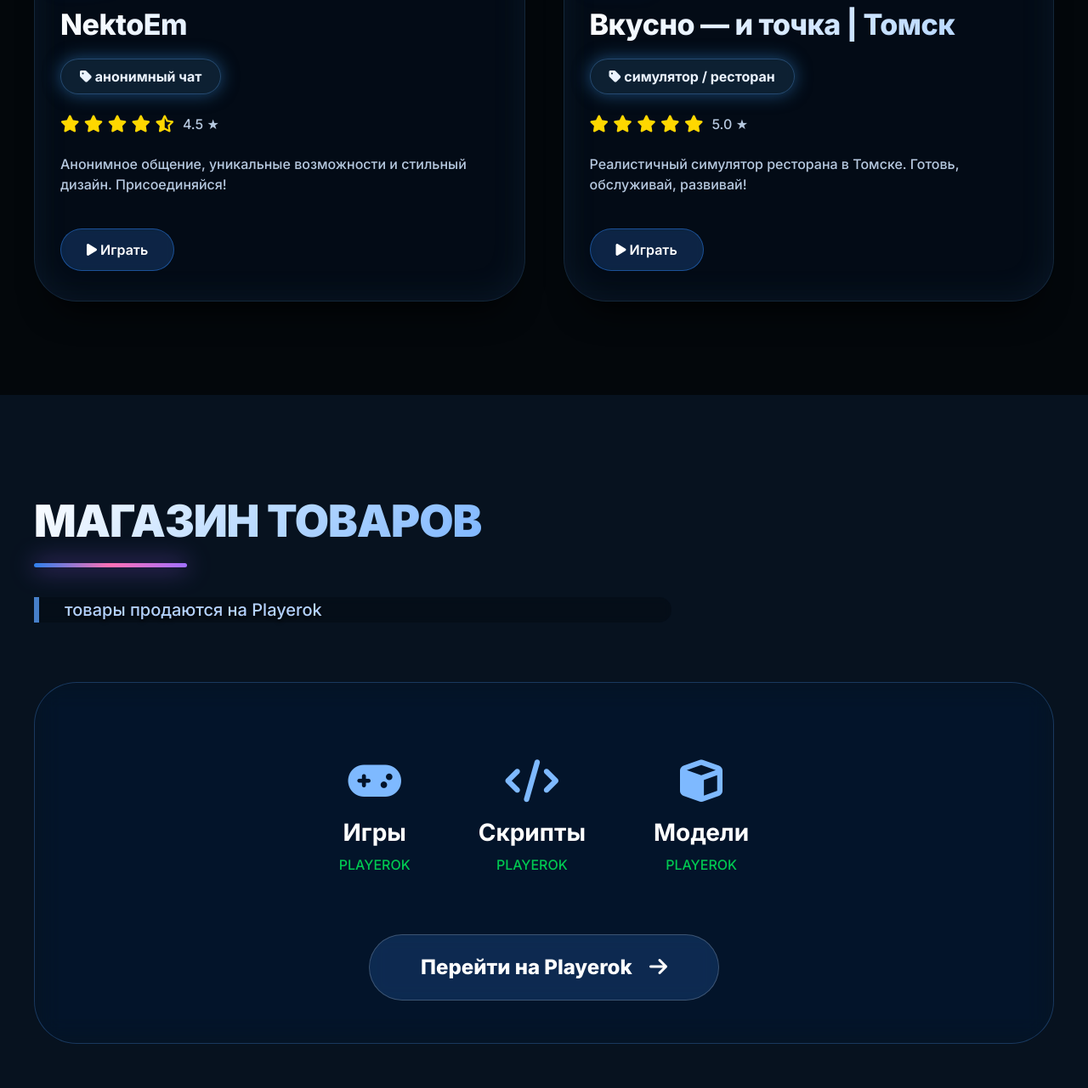
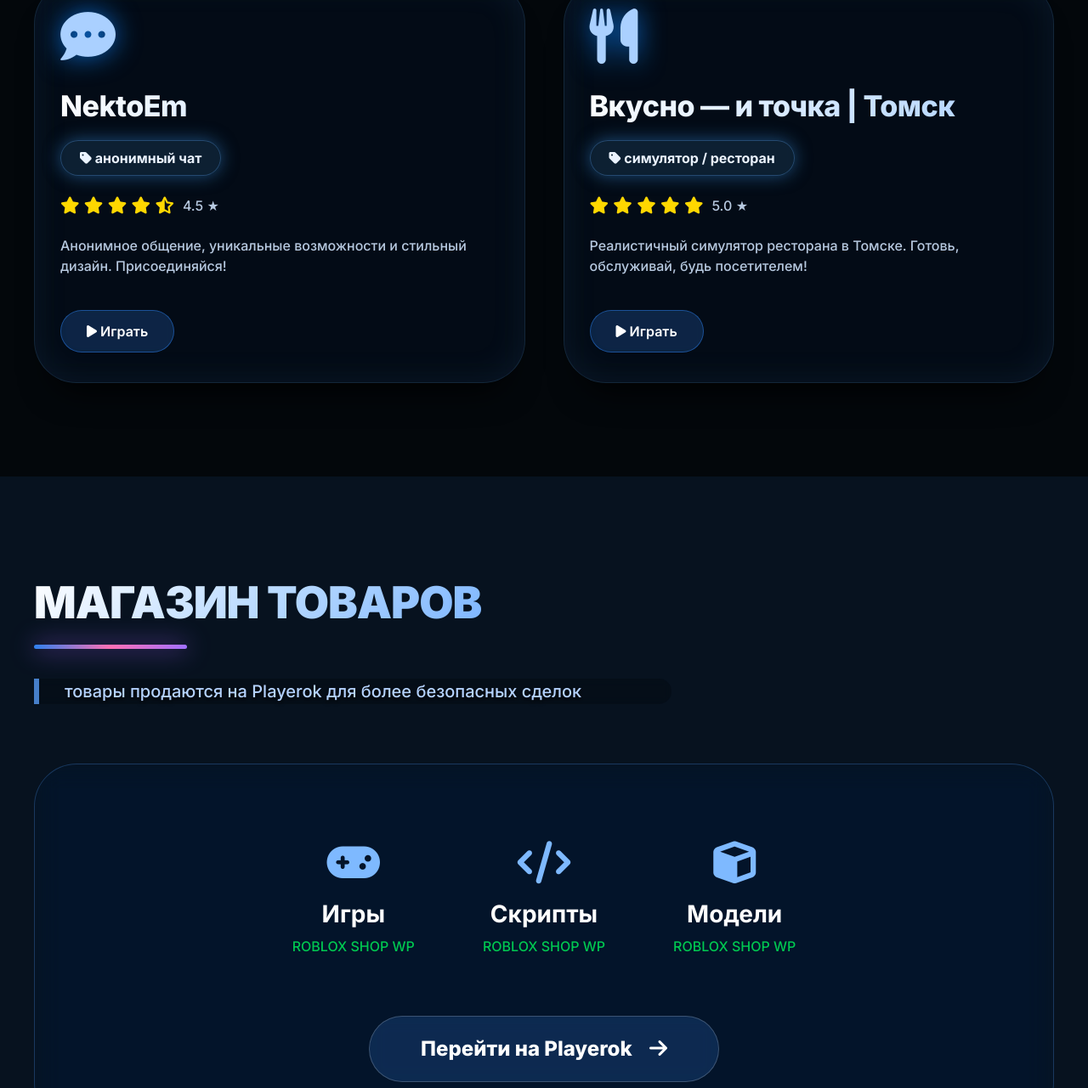
Before and after one commit to mqrzz/mqrz, a plain HTML site: page index.html in a window 1280 px wide. Shown: the part 1398-2679 px from the top of the page at 85% size. Drawn offline with Linux system fonts and the light colour scheme.

Commit message:
Update index.html

```diff
--- a/index.html
+++ b/index.html
@@ -1024,11 +1024,11 @@
         <div class="status-grid">
           <div class="status-item">
             <div class="status-dot green"></div>
-            <span class="status-text">Все игры: <span class="status-value">2 активны</span></span>
+            <span class="status-text">Все игры: <span class="status-value">Все процессы в штатном режиме</span></span>
           </div>
           <div class="status-item">
             <div class="status-dot green"></div>
-            <span class="status-text">Общий статус: <span class="status-value">Работаем</span></span>
+            <span class="status-text">Общий статус: <span class="status-value">Все процессы в штатном режиме</span></span>
           </div>
         </div>
       </div>
@@ -1068,7 +1068,7 @@
             </div>
             <span class="rating-number">5.0 ★</span>
           </div>
-          <p class="game-desc">Реалистичный симулятор ресторана в Томске. Готовь, обслуживай, развивай!</p>
+          <p class="game-desc">Реалистичный симулятор ресторана в Томске. Готовь, обслуживай, будь посетителем!</p>
           <a href="https://www.roblox.com/games/106492845069834/" target="_blank" class="game-btn"><i class="fas fa-play"></i> Играть</a>
         </div>
       </div>
@@ -1078,24 +1078,24 @@
   <section id="store" style="background: #07121f;">
     <div class="container">
       <h2 class="section-title">магазин товаров</h2>
-      <div class="section-sub">товары продаются на Playerok</div>
+      <div class="section-sub">товары продаются на Playerok для более безопасных сделок</div>
 
       <div class="store-list">
         <div class="store-items">
           <div class="store-item-simple">
             <i class="fas fa-gamepad"></i>
             <h3>Игры</h3>
-            <p>PLAYEROK</p>
+            <p>ROBLOX SHOP WP</p>
           </div>
           <div class="store-item-simple">
             <i class="fas fa-code"></i>
             <h3>Скрипты</h3>
-            <p>PLAYEROK</p>
+            <p>ROBLOX SHOP WP</p>
           </div>
           <div class="store-item-simple">
             <i class="fas fa-cube"></i>
             <h3>Модели</h3>
-            <p>PLAYEROK</p>
+            <p>ROBLOX SHOP WP</p>
           </div>
         </div>
 
```
